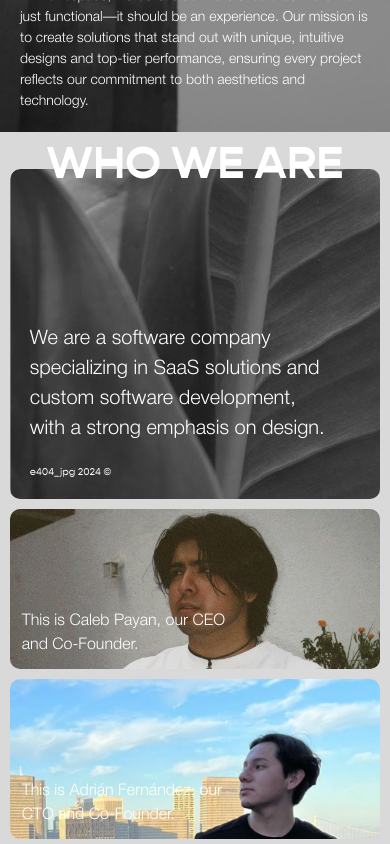
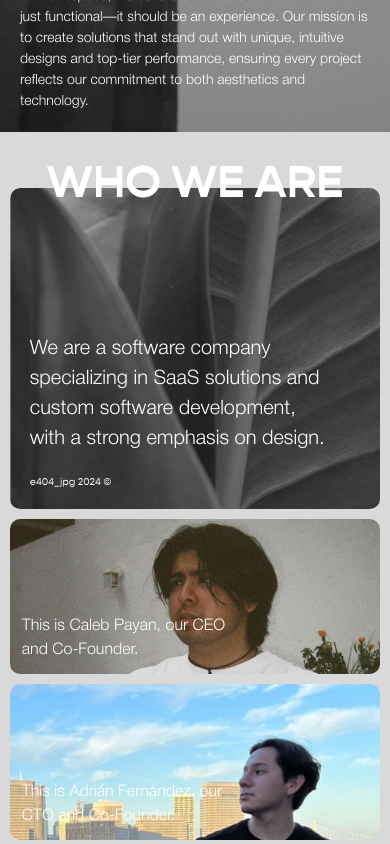
Before and after one commit to Calebpyn/blanc_space_official, a React (Vite) app in the folder wp-00001-client/: page / in a window 390 px wide. Shown: the part 2200-3044 px from the top of the page. Built offline with nearby package versions, Linux system fonts and the light colour scheme.

Commit message:
Responsive updates

```diff
--- a/wp-00001-client/index.html
+++ b/wp-00001-client/index.html
@@ -4,7 +4,7 @@
     <meta charset="UTF-8" />
     <link rel="icon" type="image/svg+xml" href="./src//assets/common/logo.svg" />
     <meta name="viewport" content="width=device-width, initial-scale=1.0" />
-    <title>BLNC_SPCE</title>
+    <title>BLANC_SPCE</title>
   </head>
   <body>
     <div id="root"></div>
--- a/wp-00001-client/src/components/common/Footer.tsx
+++ b/wp-00001-client/src/components/common/Footer.tsx
@@ -21,7 +21,7 @@ function Footer() {
   return (
     <div
       style={{ backgroundImage: `url(${mainBg})` }}
-      className="w-full h-[200px] bg-cover bg-top text-white font-gopherRegular p-5 flex flex-col gap-6"
+      className="w-full bg-cover bg-top text-white font-gopherRegular p-5 flex flex-col gap-6"
     >
       <span className="flex flex-col">
         <span>{t("content_ft_s1_1")}</span>
--- a/wp-00001-client/src/components/home/Section4.tsx
+++ b/wp-00001-client/src/components/home/Section4.tsx
@@ -21,7 +21,7 @@ function Section4() {
   return (
     <div
       style={{ height: `${windowHeight}px` }}
-      className="flex justify-center items-center"
+      className="flex justify-center items-center pt-5"
     >
       <div className="w-[95%] sm:w-[90%] sm:h-[70%] h-[90%] flex sm:flex-row flex-col justify-between items-center">
         <div
```
